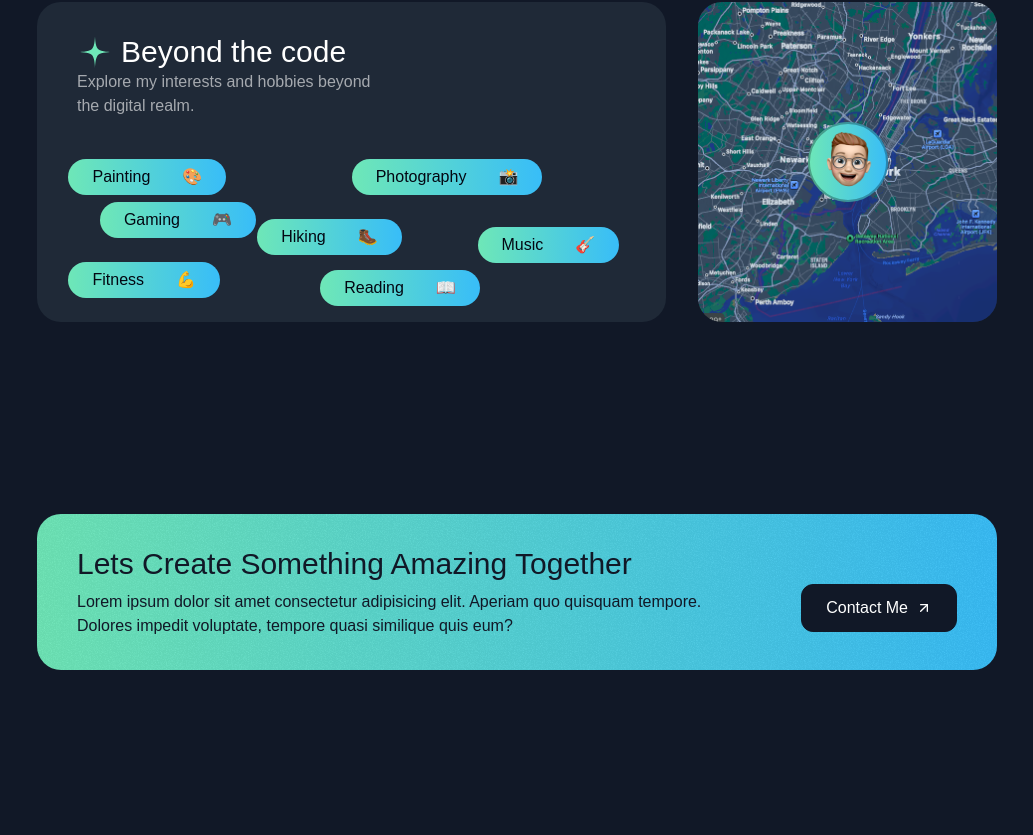
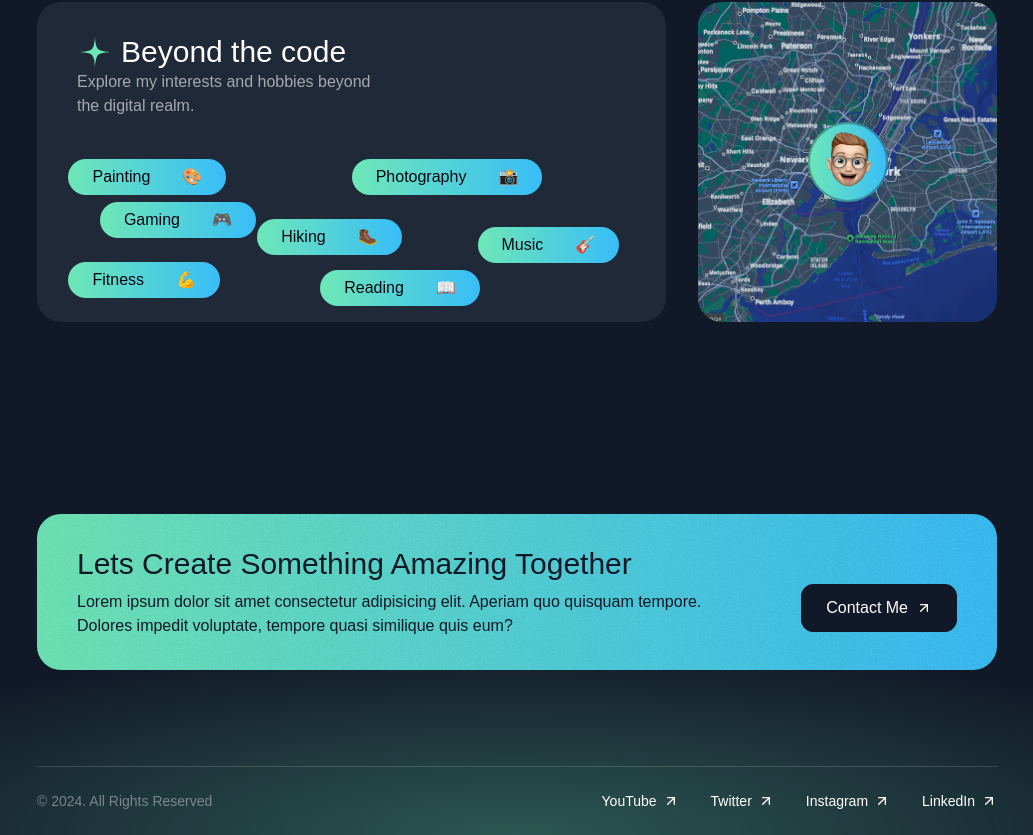
Before and after one commit to msifatsadiq/sifat-s-portfolio, a Next.js app: page / in a window 1280 px wide. Shown: the part 4658-5493 px from the top of the page, without its empty margins (123-1156 px from the left). Before the commit the page ends 5424 px from the top, so only its background shows below. Built offline with nearby package versions, Linux system fonts and the light colour scheme; a web font is replaced by a local one.

Commit message:
adding the Footer Section

```diff
--- a/src/app/page.tsx
+++ b/src/app/page.tsx
@@ -1,5 +1,6 @@
 import { AboutSection } from "@/sections/About";
 import { ContactSection } from "@/sections/Contact";
+import { Footer } from "@/sections/Footer";
 import { Header } from "@/sections/Header";
 import { HeroSection } from "@/sections/Hero";
 import { ProjectsSection } from "@/sections/Projects";
@@ -16,6 +17,7 @@
       <TestimonialsSection />
       <AboutSection />
       <ContactSection />
+      <Footer />
     </div>
   );
 }
--- a/src/sections/Footer.tsx
+++ b/src/sections/Footer.tsx
@@ -1,3 +1,49 @@
+import ArrowUpRightIcon from "@/assets/icons/arrow-up-right.svg";
+
+const footerLinks = [
+  {
+    title: "YouTube",
+    href: "#",
+  },
+  {
+    title: "Twitter",
+    href: "#",
+  },
+  {
+    title: "Instagram",
+    href: "#",
+  },
+  {
+    title: "LinkedIn",
+    href: "#",
+  },
+];
+
 export const Footer = () => {
-  return <div>Footer Section</div>;
+  return (
+    <footer className="relative -z-10 overflow-x-clip">
+      <div
+        className="absolute h-[400px] w-[1600px] bottom-0
+      left-1/2 -translate-x-1/2 bg-emerald-300/30
+      [mask-image:radial-gradient(50%_50%_at_bottom_center,black,transparent)] -z-10 "
+      ></div>
+      <div className="container">
+        <div className="border-t border-white/15 py-6 text-sm flex flex-col md:flex-row md:justify-between items-center gap-8">
+          <div className="text-white/40">&copy; 2024. All Rights Reserved</div>
+          <nav className="flex flex-col md:flex-row items-center gap-8">
+            {footerLinks.map((link) => (
+              <a
+                href="#"
+                key={link.title}
+                className="inline-flex items-center gap-1.5"
+              >
+                <span className="font-thin">{link.title}</span>
+                <ArrowUpRightIcon className="size-4" />
+              </a>
+            ))}
+          </nav>
+        </div>
+      </div>
+    </footer>
+  );
 };
```
